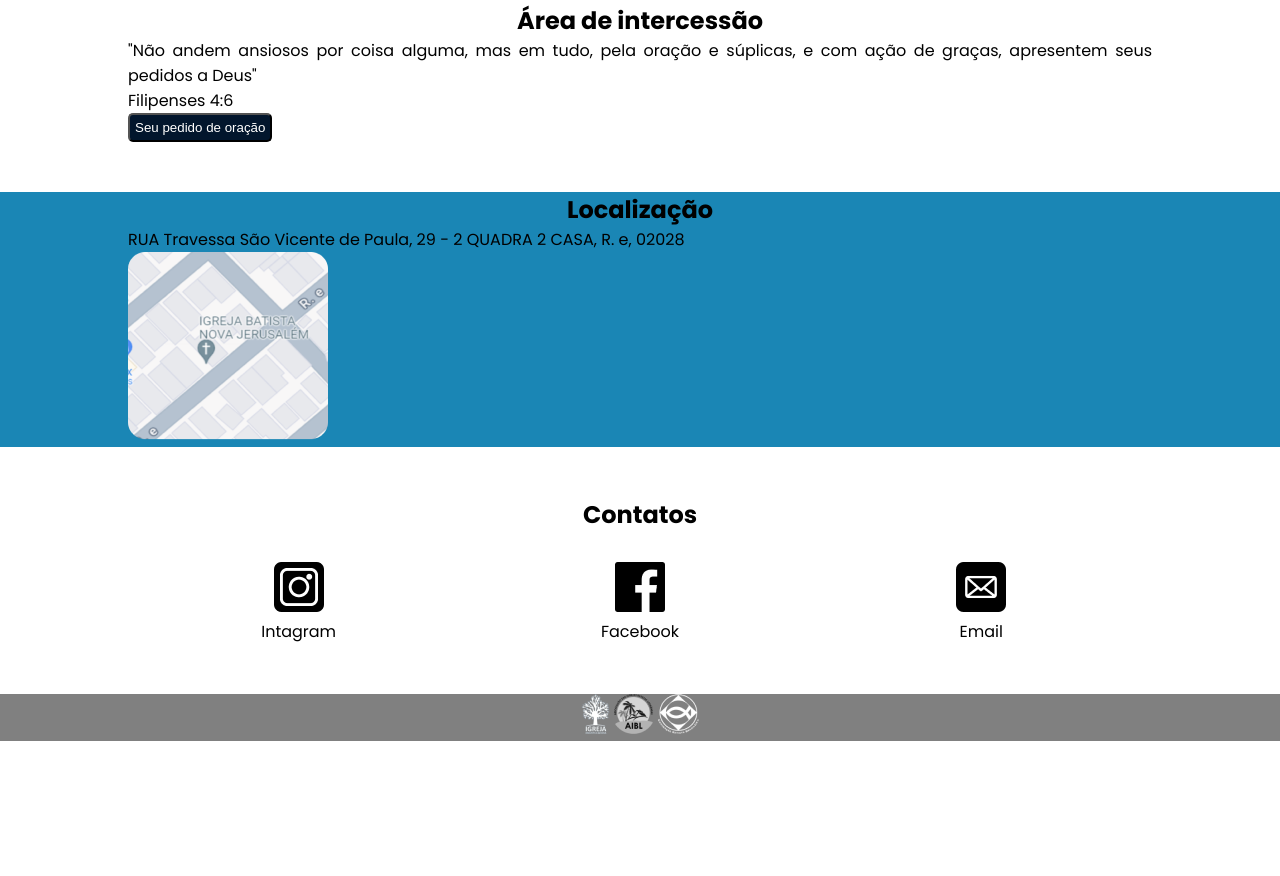
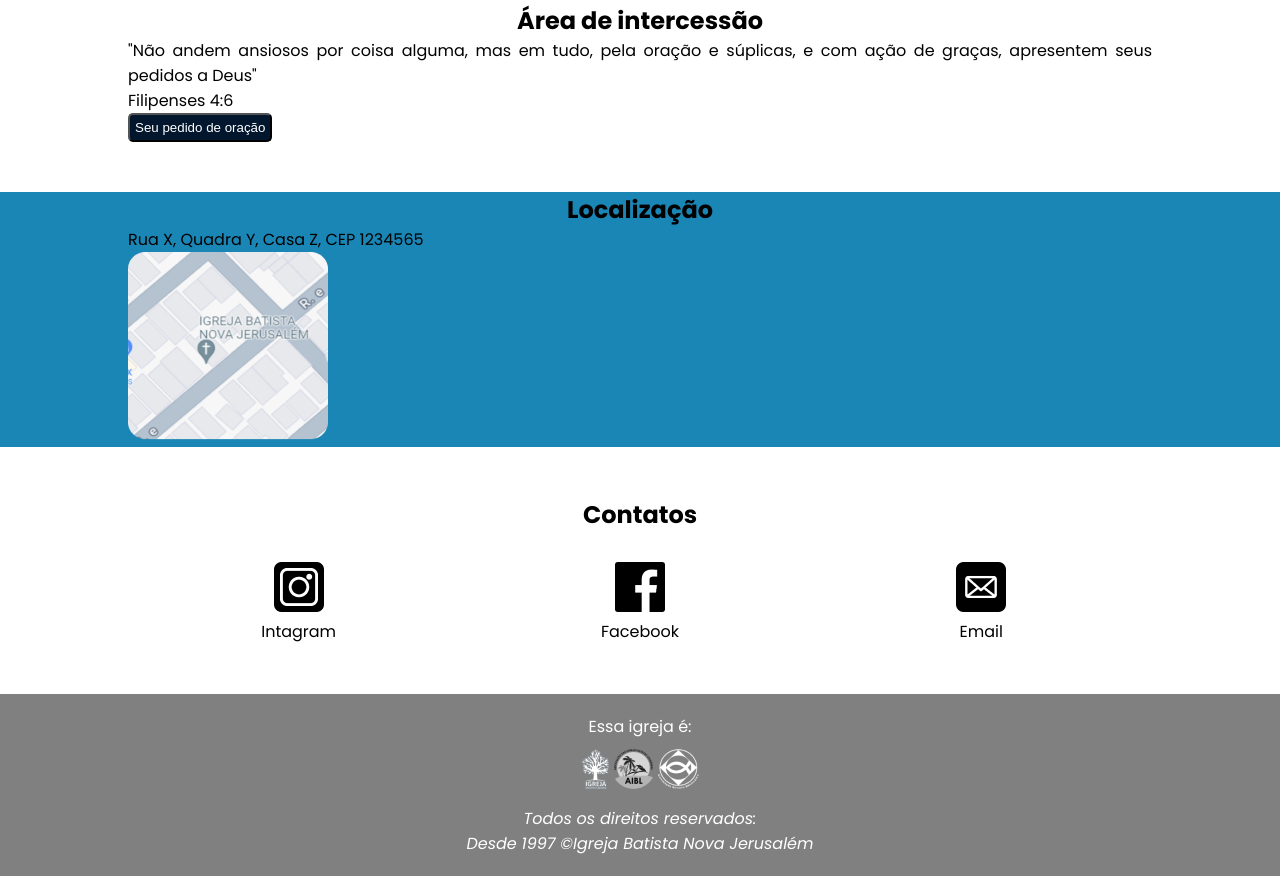
Before and after one commit to wytallogit/ibnj, a plain HTML site: page index.html in a window 1280 px wide. Shown: the part 2029-2905 px from the top of the page. Before the commit the page ends 2770 px from the top, so only its background shows below. Drawn offline with Linux system fonts and the light colour scheme; a web font is replaced by a local one.

Commit message:
Update
Update in footer and nav.

```diff
--- a/index.html
+++ b/index.html
@@ -11,9 +11,9 @@
     <img src="imagens/logo.png" width="200px" alt="logo">
     <nav>
         <a href="#">A IBNJ</a>
-        <a href="#">Cultos</a>
-        <a href="#">Doe</a>
-        <a href="#">Contatos</a>
+        <a href="#cultos-caixa">Cultos</a>
+        <a href="#colabore">Doe</a>
+        <a href="#localizacao">Contatos</a>
     </nav>
   </header>
   <main>
@@ -80,7 +80,7 @@
     </section>
     <section id="localizacao"> <!--inicio da seção de localização-->
         <h2>Localização</h2>
-        <p>RUA Travessa São Vicente de Paula, 29 - 2 QUADRA 2 CASA, R. e, 02028 </p>
+        <p>Rua X, Quadra Y, Casa Z, CEP 1234565 </p>
         <a href="#"><img src="imagens/localização-m.png" alt=""></a>
     </section>
     <section id="contatos-caixa">
@@ -100,11 +100,13 @@
     </section>
   </main>
   <footer>
+    <p>Essa igreja é:</p>
     <div>
         <img src="imagens/igreja-multiplicadora-logo.png" alt="">
         <img src="imagens/aibl-logo.png" alt="">
         <img src="imagens/cbb-logo.png" alt="">
     </div>
+    <p><em>Todos os direitos reservados:<br>Desde 1997 &copy;Igreja Batista Nova Jerusalém</em></p>
   </footer>
 </body>
 </html>
--- a/style.css
+++ b/style.css
@@ -166,6 +166,21 @@ figure > img {
     margin-top: 30px;
 }
 
+footer {
+    color: white;
+    padding: 20px 0;
+    display: flex;
+    flex-wrap: wrap;
+}
+
+footer > div {
+    margin: 10px auto;
+}
+
+footer > p {
+    width: 100%;
+}
+
 
 
 
```
